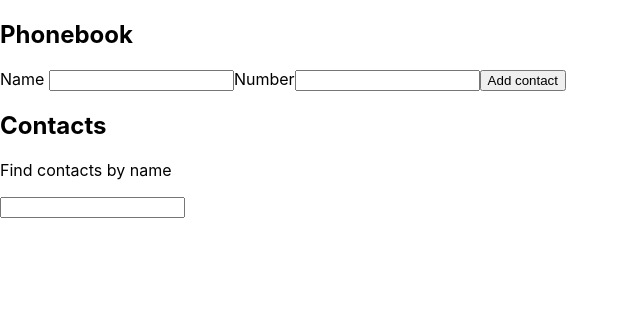
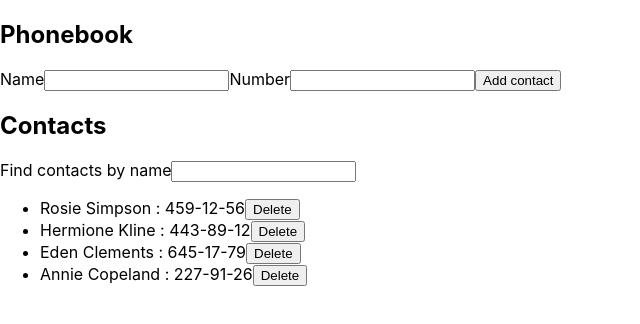
Before and after one commit to DariaKuzmenko/goit-react-hw-08-phonebook, a React (Create React App) app: page / in a window 1280 px wide. Shown: the top 324 px of the page, without its empty margins (0-640 px from the left). Built offline with nearby package versions, Linux system fonts and the light colour scheme.

Commit message:
add change in ContactList

```diff
--- a/src/components/App.jsx
+++ b/src/components/App.jsx
@@ -1,33 +1,47 @@
 import { Component } from 'react';
 import { nanoid } from 'nanoid';
 import { Form } from './Form/Form';
-import { Contacts } from './Contacts/Contacts';
+import { ContactsList } from './ContactsList/ContactsList';
 import { Filter } from './Filter/Filter';
 
 export class App extends Component {
   state = {
-    contacts: [],
+    contacts: [
+      { id: 'id-1', name: 'Rosie Simpson', number: '459-12-56' },
+      { id: 'id-2', name: 'Hermione Kline', number: '443-89-12' },
+      { id: 'id-3', name: 'Eden Clements', number: '645-17-79' },
+      { id: 'id-4', name: 'Annie Copeland', number: '227-91-26' },
+    ],
     filter: '',
   };
 
-  addContact = ({ name, number }) => {
+  addContact = contact => {
     this.setState(prevState => ({
-      contacts: [...prevState.contacts, { id: nanoid(), name, number }],
+      contacts: [...prevState.contacts, { contact, id: nanoid() }],
     }));
   };
 
   onChangeFilter = e => {
-    const { name, value } = e.target;
-    this.setState({ [name]: value });
+    this.setState({ filter: e.target.value });
   };
 
   onFilterContacts = () => {
+    const filterName = this.state.filter.toLowerCase();
     return this.state.contacts.filter(contact => {
-      contact.name.includes(this.state.filter);
+      return contact.name.toLowerCase().includes(filterName);
     });
   };
 
+  handleDelete = e => {
+    this.setState(prevState => ({
+      contacts: prevState.contacts.filter(
+        contact => contact.id !== e.target.id
+      ),
+    }));
+  };
+
   render() {
+    const filteredContact = this.onFilterContacts();
     return (
       <div>
         <h2>Phonebook</h2>
@@ -35,7 +49,7 @@ export class App extends Component {
 
         <h2>Contacts</h2>
         <Filter filter={this.state.filter} onChange={this.onChangeFilter} />
-        <Contacts value={this.onFilterContacts} options={this.state.contacts} />
+        <ContactsList contacts={filteredContact} onClick={this.handleDelete} />
       </div>
     );
   }
--- a/src/components/Contacts/Contacts.jsx
+++ /dev/null
@@ -1,13 +0,0 @@
-export const Contacts = ({ options, value }) => {
-  return (
-    <div>
-      <ul>
-        {options.map(({ name, id, number }) => (
-          <li key={id} id={id} name={name} tel={number}>
-            {name} : {number}
-          </li>
-        ))}
-      </ul>
-    </div>
-  );
-};
--- /dev/null
+++ b/src/components/ContactsList/ContactsList.jsx
@@ -0,0 +1,29 @@
+import PropTypes from 'prop-types';
+
+export const ContactsList = ({ contacts, onClick }) => {
+  return (
+    <div>
+      <ul>
+        {contacts.map(({ name, id, number }) => (
+          <li key={id} id={id} name={name} tel={number}>
+            {name} : {number}
+            <button type="button" onClick={onClick}>
+              Delete
+            </button>
+          </li>
+        ))}
+      </ul>
+    </div>
+  );
+};
+
+ContactsList.propTypes = {
+  onClick: PropTypes.func.isRequired,
+  contacts: PropTypes.arrayOf(
+    PropTypes.exact({
+      name: PropTypes.string.isRequired,
+      id: PropTypes.string.isRequired,
+      number: PropTypes.string.isRequired,
+    })
+  ).isRequired,
+};
--- a/src/components/Filter/Filter.jsx
+++ b/src/components/Filter/Filter.jsx
@@ -1,8 +1,17 @@
+import PropTypes from 'prop-types';
+
 export const Filter = ({ filter, onChange }) => {
   return (
     <div>
-      <p> Find contacts by name </p>
-      <input type="text" name="filter" value={filter} onChange={onChange} />
+      <label>
+        Find contacts by name
+        <input type="text" name="filter" value={filter} onChange={onChange} />
+      </label>
     </div>
   );
 };
+
+Filter.propTypes = {
+  filter: PropTypes.string.isRequired,
+  onChange: PropTypes.func.isRequired,
+};
--- a/src/components/Form/Form.jsx
+++ b/src/components/Form/Form.jsx
@@ -13,9 +13,7 @@ export class Form extends Component {
 
   handleSubmit = e => {
     e.preventDefault();
-
     this.props.onSubmit(this.state);
-
     this.reset();
   };
 
@@ -26,8 +24,8 @@ export class Form extends Component {
   render() {
     return (
       <form onSubmit={this.handleSubmit}>
-        <label htmlFor="">
-          Name{' '}
+        <label>
+          Name
           <input
             type="text"
             name="name"
@@ -38,7 +36,7 @@ export class Form extends Component {
             onChange={this.handleChange}
           />
         </label>
-        <label htmlFor="">
+        <label>
           Number
           <input
             type="tel"
```
